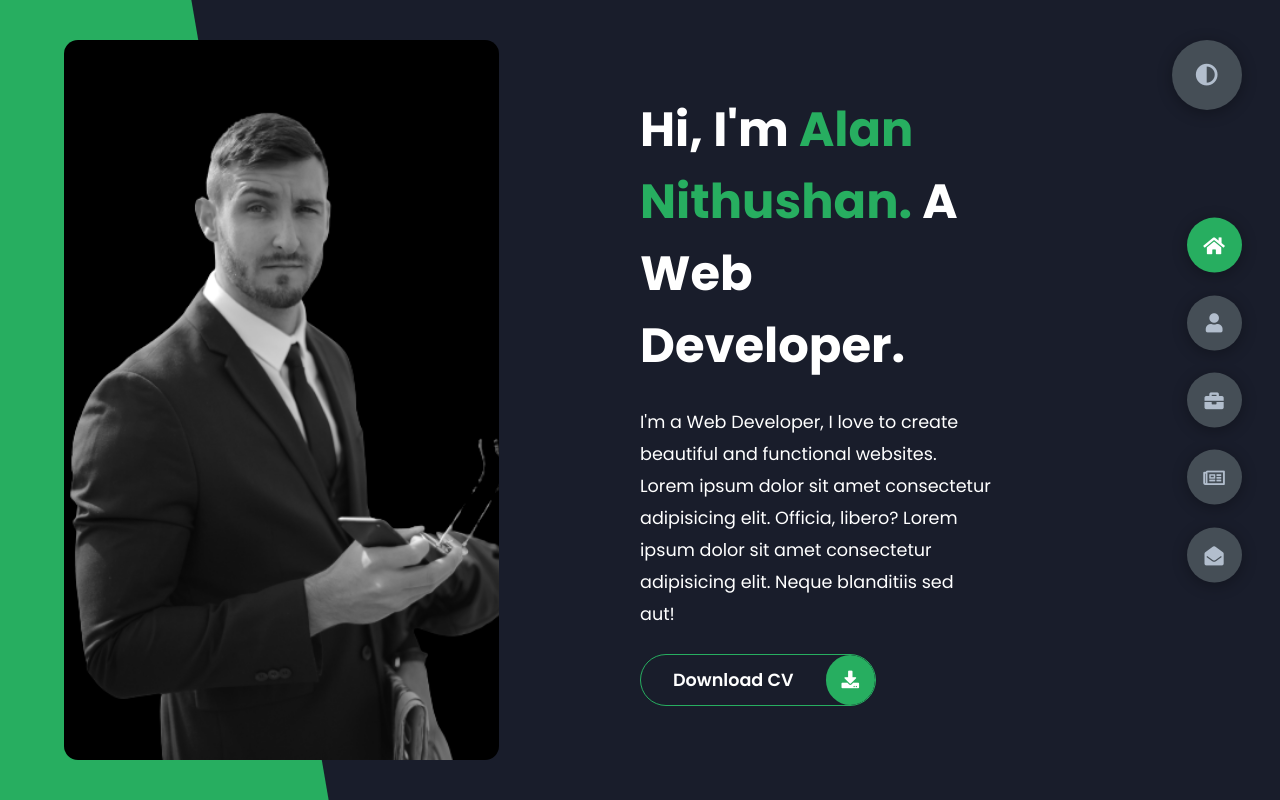
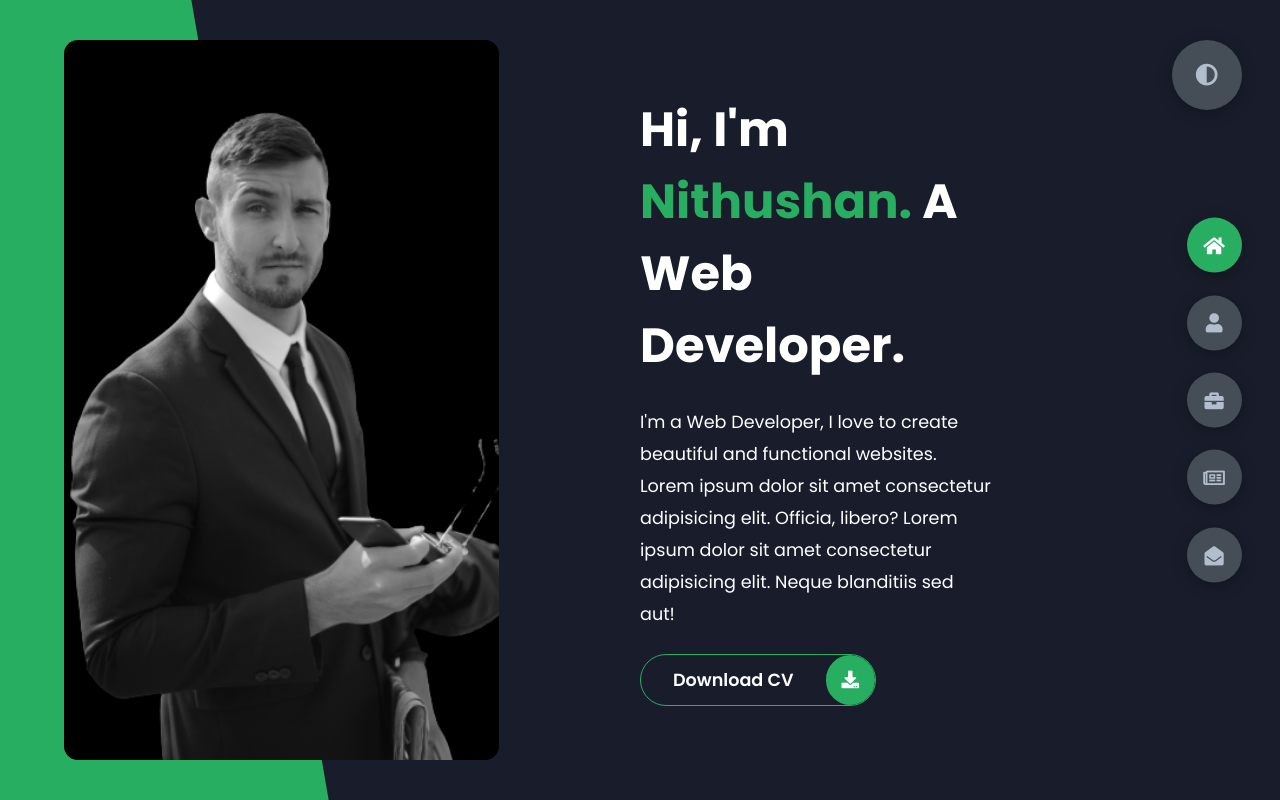
Before and after one commit to Nithu-shan/portfolio, a plain HTML site: page index.html in a window 1280 px wide. Drawn offline with Linux system fonts and the light colour scheme.

Commit message:
Update index.html

```diff
--- a/index.html
+++ b/index.html
@@ -22,7 +22,7 @@
             </div>
             <div class="right-header">
                 <h1 class="name">
-                    Hi, I'm <span>Alan Nithushan.</span>
+                    Hi, I'm <span>Nithushan.</span>
                     A Web Developer.
                 </h1>
                 <p>
```
